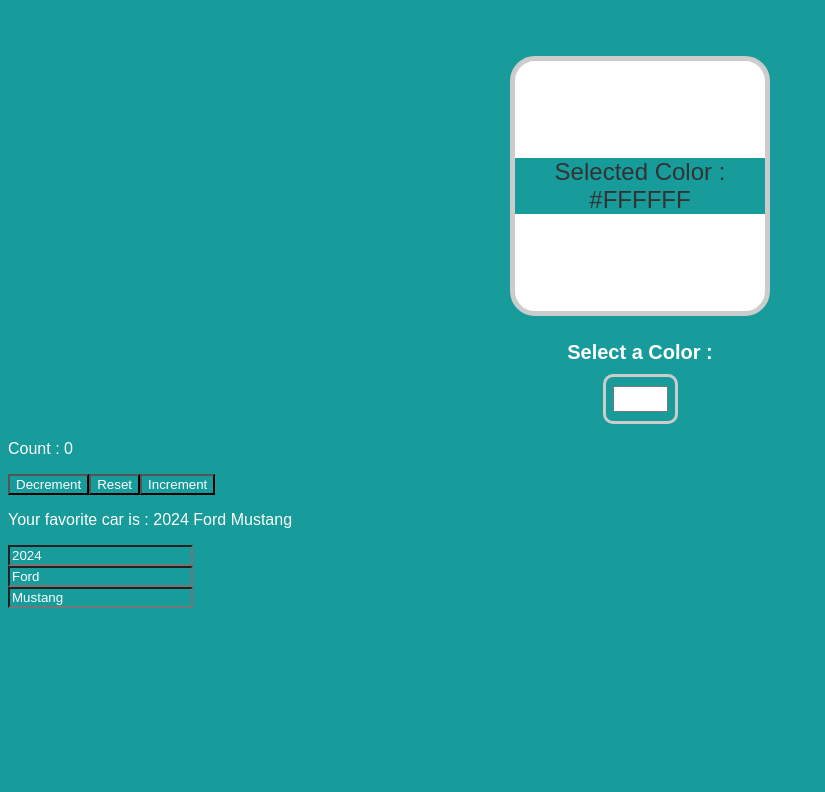
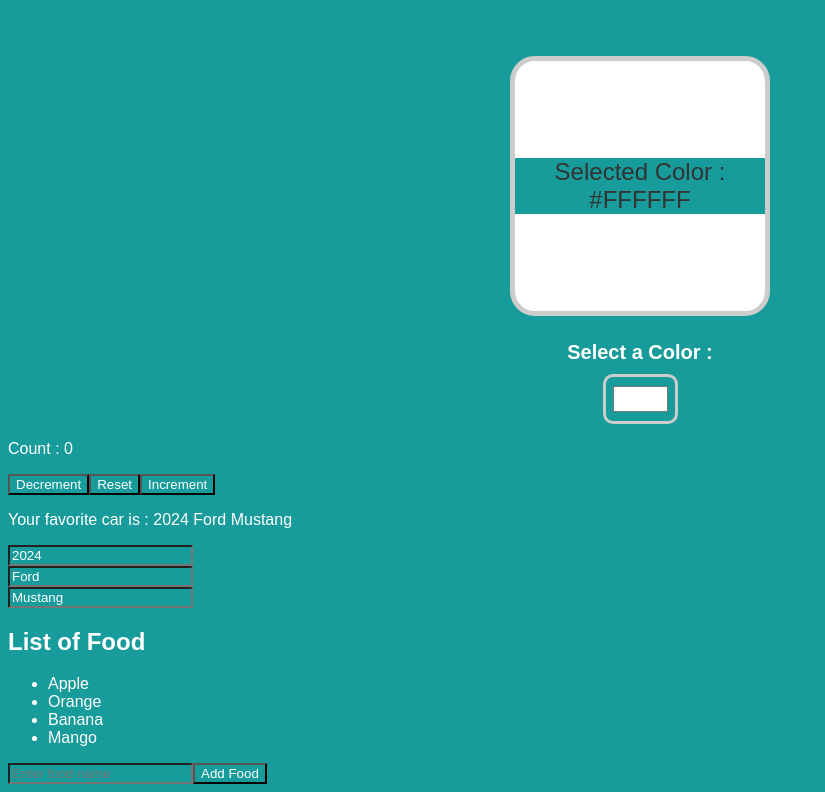
Before and after one commit to priyanka-chaudhary73/React, a React (Vite) app in the folder my-react-app/: page / in a window 1280 px wide. Shown: the part 2603-3395 px from the top of the page, without its empty margins (0-825 px from the left). Before the commit the page ends 3219 px from the top, so only its background shows below. Built offline with nearby package versions, Linux system fonts and the light colour scheme.

Commit message:
Update ARRAYS in state

```diff
--- a/my-react-app/src/App.jsx
+++ b/my-react-app/src/App.jsx
@@ -14,6 +14,7 @@
 import ColorPicker from './components/ColorPicker.jsx';
 import MyComponent2 from './components/MyComponent2.jsx';
 import MyComponent3 from './components/MyComponent3.jsx';
+import MyComponent4 from './components/MyComponent4.jsx';
 
 
 function App() {
@@ -55,6 +56,7 @@
        <ColorPicker/>
        <MyComponent2/>
        <MyComponent3/>
+       <MyComponent4/>
     </>
   );
 }
--- /dev/null
+++ b/my-react-app/src/components/MyComponent4.jsx
@@ -0,0 +1,32 @@
+import { element } from "prop-types";
+import React, {useState} from "react";
+
+function MyComponent4(){
+
+     const [foods, setFoods] = useState(["Apple", "Orange", "Banana", "Mango"]);
+
+     function handleAddFood(){
+        const newFood = document.getElementById("foodInput").value;
+        document.getElementById("foodInput").value = "";
+
+        setFoods(f => [...f, newFood]);
+     }
+
+     function handleRemoveFood(index){
+
+        setFoods(foods.filter((_, i) => i !== index));
+     }
+
+    return(<div>
+        <h2>List of Food</h2>
+        <ul>
+            {foods.map((food, index) => <li key = {index} onClick={() => handleRemoveFood(index)}>{food}</li>)}
+        </ul>
+        <input type="text" id="foodInput" placeholder="Enter food name"/>
+        <button onClick={handleAddFood}>Add Food</button>
+    </div>
+    );
+
+}
+
+export default MyComponent4;
```
